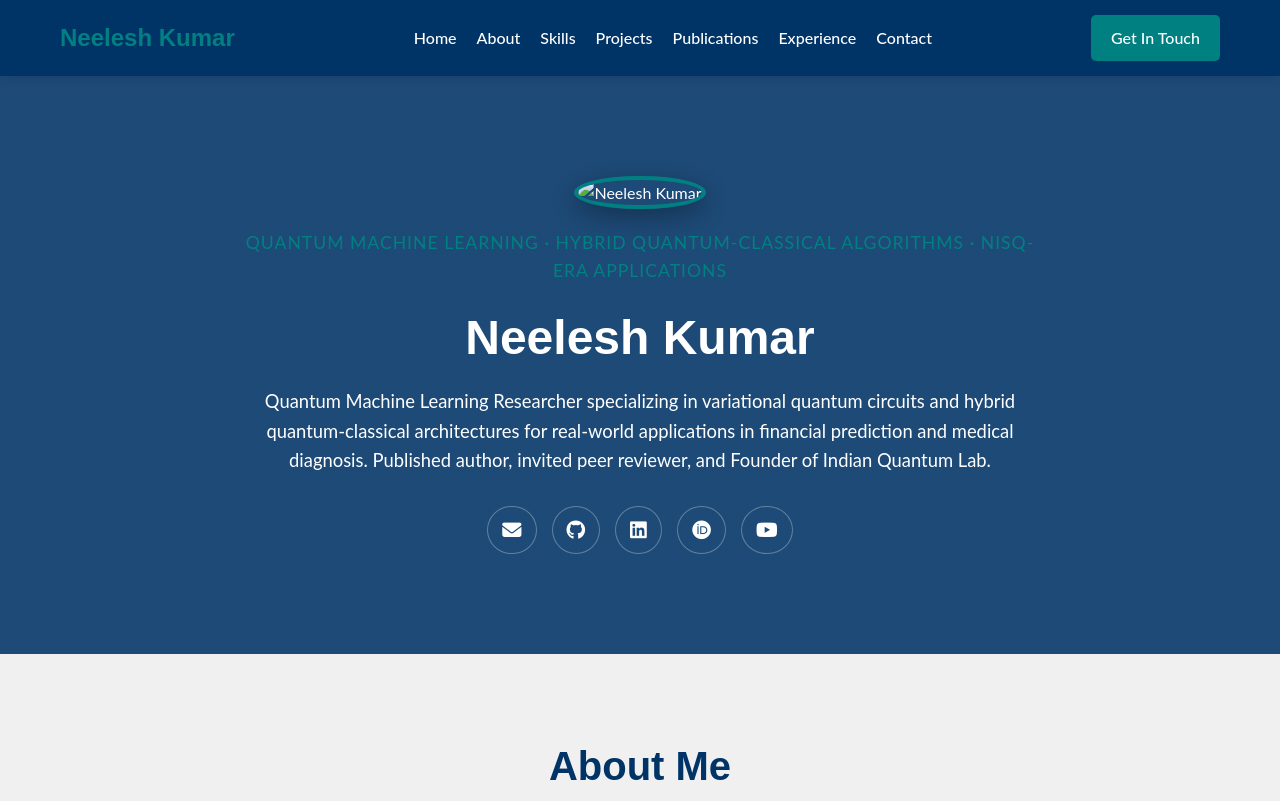
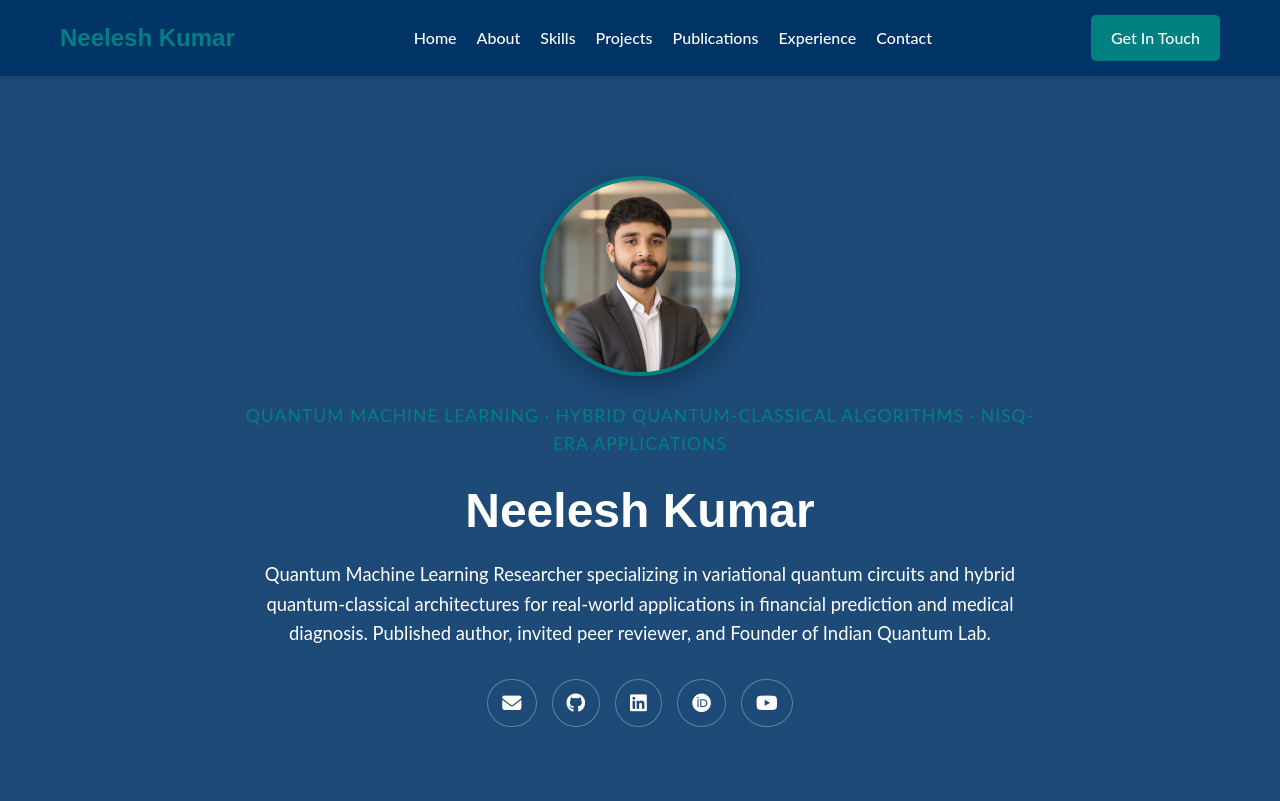
Before and after one commit to neeleshyadav603/my-portfolio, a plain HTML site: page index.html in a window 1280 px wide. Shown: the top 801 px of the page. Drawn offline with Linux system fonts and the light colour scheme; a small style sheet from the web is missing.

Commit message:
Update index.html

```diff
--- a/index.html
+++ b/index.html
@@ -841,7 +841,7 @@
 
     <section id="home" class="hero">
         <div class="container">
-            <img src="WhatsApp Image 2025-10-05 at 21.45.30_be2fb8de.jpg" alt="Neelesh Kumar" class="profile-pic">
+            <img src="WhatsApp Image 2025-10-05 at 21.45.30_be2fb8de.png" alt="Neelesh Kumar" class="profile-pic">
             <p class="tagline">Quantum Machine Learning · Hybrid Quantum-Classical Algorithms · NISQ-Era Applications</p>
             <h1>Neelesh Kumar</h1>
             <p>Quantum Machine Learning Researcher specializing in variational quantum circuits and hybrid quantum-classical architectures for real-world applications in financial prediction and medical diagnosis. Published author, invited peer reviewer, and Founder of Indian Quantum Lab.</p>
```
